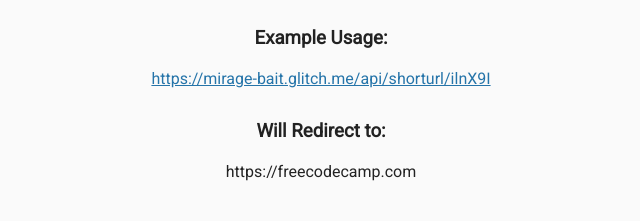
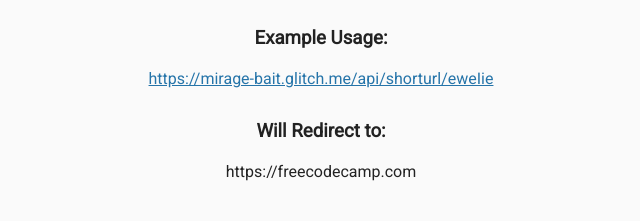
Before and after one commit to rmonastra/url-shortener, a website: page public/index.html in a window 1280 px wide. Shown: the part 474-695 px from the top of the page, 319-959 px from the left. Drawn offline with Linux system fonts and the light colour scheme.

Commit message:
Update index.html

```diff
--- a/public/index.html
+++ b/public/index.html
@@ -29,9 +29,9 @@
           <input id="url_input" type="text" name="url" value="https://www.freecodecamp.com">
           <input type="submit" value="POST URL">
         </form>
-        <h3>Example Usage:</h3>
-        <a href="https://freecodecamp.com">
-          https://mirage-bait.glitch.me/api/shorturl/ilnX9I
+   <h3>Example Usage:</h3>
+        <a href="https://mirage-bait.glitch.me/api/shorturl/eweIie">
+          https://mirage-bait.glitch.me/api/shorturl/eweIie
         </a>
 
         <h3>Will Redirect to:</h3>
```
